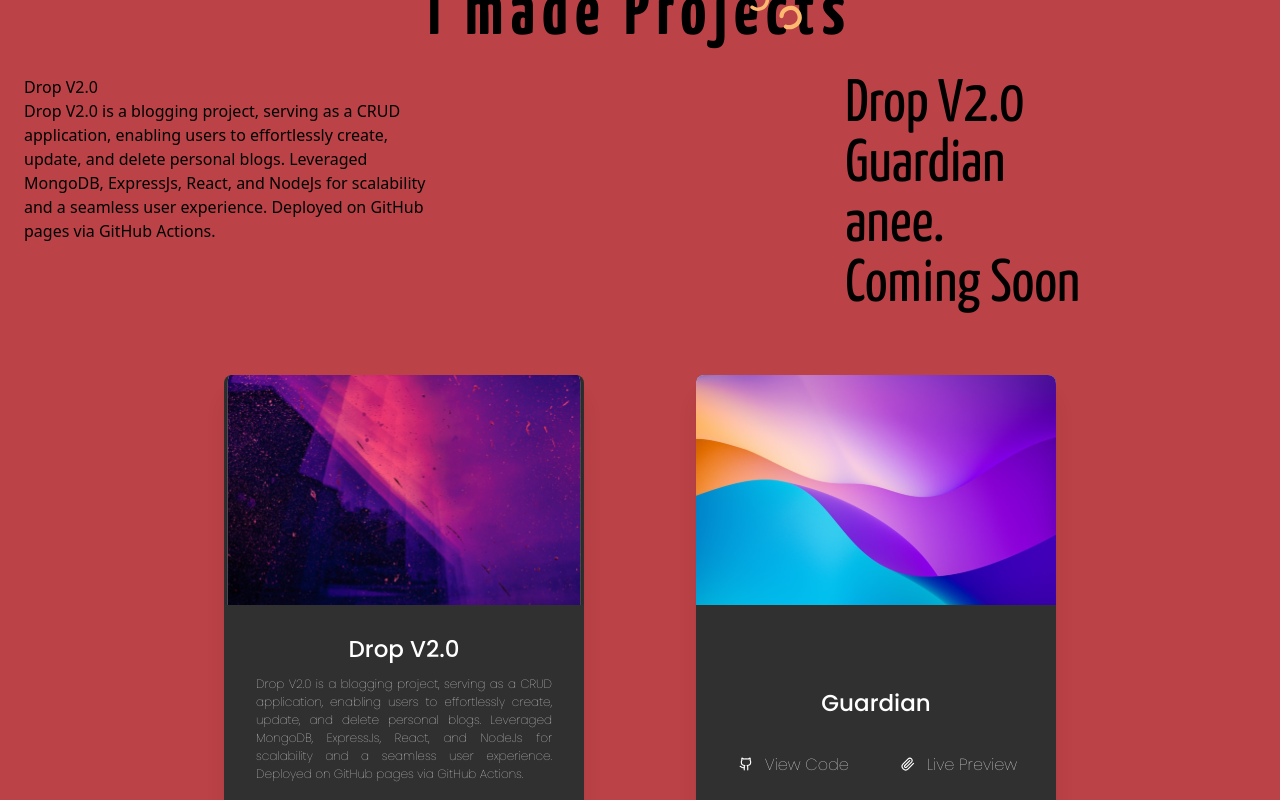
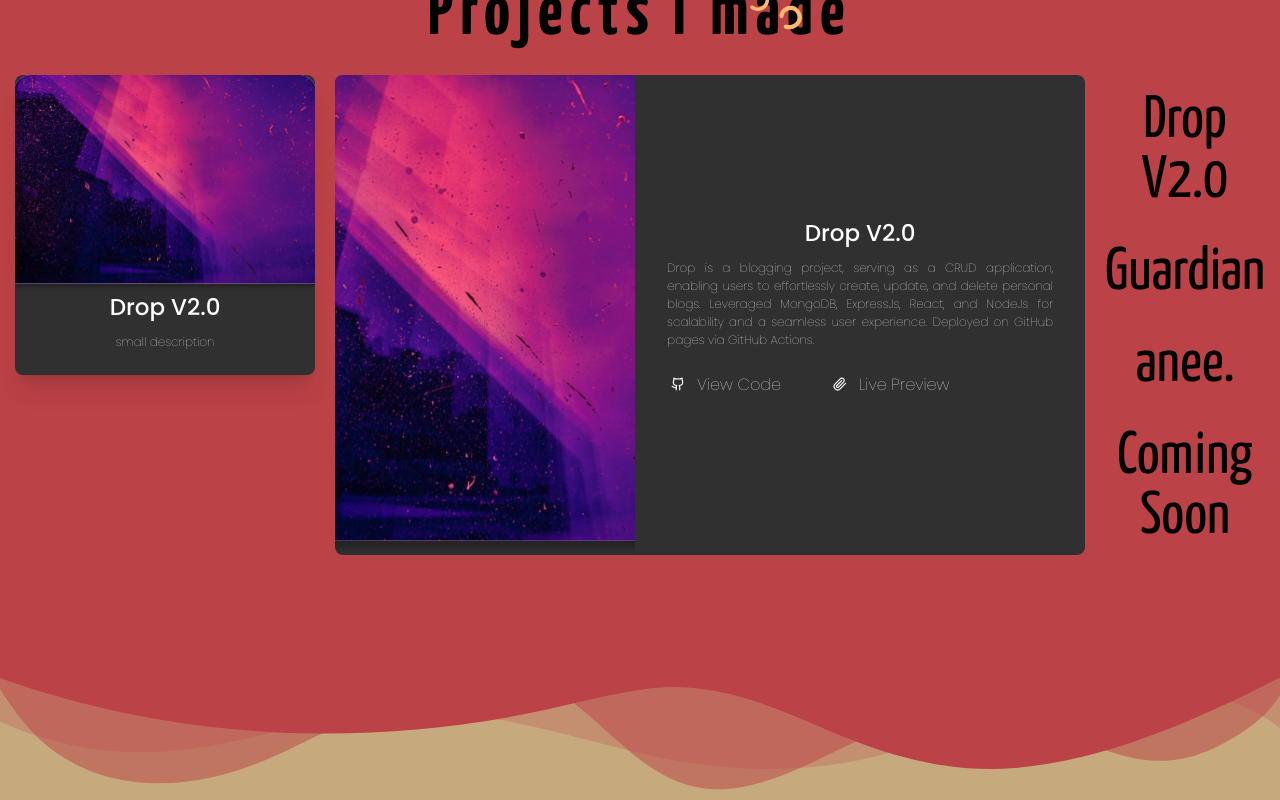
Before and after one commit to aneekamangal07/anee, a React (Create React App) app: page / in a window 1280 px wide. Shown: the part 2520-3320 px from the top of the page. Built offline with nearby package versions, Linux system fonts and the light colour scheme; a web font is replaced by a local one.

Commit message:
added projects section

```diff
--- a/src/components/Project.jsx
+++ b/src/components/Project.jsx
@@ -2,14 +2,14 @@
 import { Github, Paperclip } from "lucide-react";
 import { motion } from "framer-motion";
 
-const Project = ({ name, desc, image, video, url, gitUrl }) => {
+const Project = ({ name, image}) => {
   return (
     <div className="rounded-lg">
       <motion.section
-        whileHover={{ scale: 1.1 }}
+        whileHover={{ scale: 1.05 }}
         whileTap={{ scale: 0.9 }}
         transition={{ duration: 0.3 }}
-        className="bg-[#303030] w-[360px] h-[500px] object-fill shadow-xl flex flex-col rounded-lg "
+        className="bg-[#303030] w-[300px] h-[300px] object-fill shadow-xl flex flex-col rounded-lg "
       >
         <img
           src={image}
@@ -21,20 +21,8 @@
             {name}
           </h2>
           <p className="text-white p-8 pt-2 text-justify text-[12px] py-6">
-            {desc}
+            small description
           </p>
-          <div className="text-white px-8 pb-4 flex space-x-12">
-            <div className="flex space-x-2 ">
-              <Github className="h-[14px] w-[14px] m-1" />
-              <a href="" className="">
-                View Code
-              </a>
-            </div>
-            <div className="flex space-x-2">
-              <Paperclip className="h-[14px] w-[14px] m-1" />
-              <button>Live Preview</button>
-            </div>
-          </div>
         </div>
       </motion.section>
     </div>
--- /dev/null
+++ b/src/components/Project2.jsx
@@ -0,0 +1,44 @@
+import React from "react";
+import { Github, Paperclip } from "lucide-react";
+import { motion } from "framer-motion";
+
+const Project2 = ({ name, desc, image2, video, url, gitUrl }) => {
+  return (
+    <div className="">
+      <motion.section
+        // whileHover={{ scale: 1.05 }}
+        // whileTap={{ scale: 0.9 }}
+        // transition={{ duration: 0.3 }}
+        className="flex bg-[#303030] w-[750px] h-[480px] object-fill rounded-lg "
+      >
+        <img
+          src={image2}
+          alt={name}
+          className="w-[300px] h-[480px] object-cover rounded-l-lg"
+        />
+        <div className="m-auto font-c font-thin">
+          <h2 className="text-white text-center font-medium text-[23px]">
+            {name}
+          </h2>
+          <p className="text-white p-8 pt-2 text-justify text-[12px] py-6">
+            {desc}
+          </p>
+          <div className="text-white px-8 pb-4 flex space-x-12">
+            <div className="flex space-x-2 ">
+              <Github className="h-[14px] w-[14px] m-1" />
+              <a href={url} className="">
+                View Code
+              </a>
+            </div>
+            <div className="flex space-x-2">
+              <Paperclip className="h-[14px] w-[14px] m-1" />
+              <a href={gitUrl}>Live Preview</a>
+            </div>
+          </div>
+        </div>
+      </motion.section>
+    </div>
+  );
+};
+
+export default Project2;
--- a/src/components/Projects.jsx
+++ b/src/components/Projects.jsx
@@ -1,19 +1,25 @@
 import React, { useState } from "react";
 import { projectCards } from "../data/db";
 import Project from "./Project";
+import Project2 from "./Project2";
 import bubbles from "../images/scribbles/bubbles.svg";
 import { motion } from "framer-motion";
 
 const Projects = () => {
-  const [selectedProject, setSelectedProject] = useState([projectCards[0]]);
+  const [selectedProjectName, setSelectedProjectName] = useState(
+    projectCards[0].name
+  );
 
-  const handleProjectClick = (project) => {
-    setSelectedProject(project);
+  const handleProjectClick = (projectName) => {
+    setSelectedProjectName(projectName);
   };
 
+  const selectedProject = projectCards.find(
+    (project) => project.name === selectedProjectName
+  );
 
   return (
-    <div className="section bg-[#BB4247] w-full lg:h-[190vh] sm:h-[75vh]">
+    <div className="section bg-[#BB4247] w-full lg:h-[100vh] sm:h-[75vh]">
       {/* Curves */}
       <div class="custom-shape-divider-top-1689796911">
         <svg
@@ -44,33 +50,41 @@
           whileInView={{ opacity: 1 }}
           transition={{ duration: 1 }}
         >
-          I made Projects
+          Projects I made
         </motion.p>
       </div>
       {/* Projects */}
-      <div className="grid grid-cols-3 item-center justify-center p-6">
+      <div className="w-full flex item-center justify-center p-6">
         {/* Small Card */}
-        <div className="">
-          <h3>{projectCards[0].name}</h3>
-          <p>{projectCards[0].desc}</p>
+        <div className="flex-1">
+          <Project name={selectedProject.name} image={selectedProject.image} />
         </div>
         {/* Big Card */}
-        <div style={{ marginLeft: "20px" }}>
-          <h3>{selectedProject.name}</h3>
-          <p>{selectedProject.desc}</p>
+        <div className="mx-[20px] flex-2">
+          <Project2
+            name={selectedProject.name}
+            desc={selectedProject.desc}
+            image2={selectedProject.image2}
+            url={selectedProject.url}
+            gitUrl={selectedProject.gitUrl}
+          />
         </div>
         {/* Project Names */}
-        <div className="">
+        <div className="flex-1">
           {projectCards.map((project) => (
-            <div key={project.name} onClick={() => handleProjectClick(project)}>
-              <h3 className="font-e text-6xl cursor-pointer">{project.name}</h3>
+            <div
+              key={project.name}
+              onClick={() => handleProjectClick(project.name)}
+            >
+              <h3 className="font-e text-6xl cursor-pointer py-4 text-center">
+                {project.name}
+              </h3>
             </div>
           ))}
         </div>
       </div>
 
-
-      <div className="flex flex-col justify-center items-center py-4">
+      {/* <div className="flex flex-col justify-center items-center py-4">
         <section className={``}>
           <div className={`w-full py-[20px] px-4`}>
             <div className="max-w-[1240px] mx-auto grid md:grid-cols-2 gap-20 ">
@@ -82,7 +96,7 @@
             </div>
           </div>
         </section>
-      </div>
+      </div> */}
     </div>
   );
 };
--- a/src/data/db.js
+++ b/src/data/db.js
@@ -123,14 +123,16 @@
 export const projectCards = [
   {
     image: "/assets/p1.svg",
+    image2: "/assets/p1.svg",
     video: "/assets/ecell.jpg",
     name: "Drop V2.0",
     url: "",
     gitUrl: "",
-    desc: "Drop V2.0 is a blogging project, serving as a CRUD application, enabling users to effortlessly create, update, and delete personal blogs. Leveraged MongoDB, ExpressJs, React, and NodeJs for scalability and a seamless user experience. Deployed on GitHub pages via GitHub Actions.",
+    desc: "Drop is a blogging project, serving as a CRUD application, enabling users to effortlessly create, update, and delete personal blogs. Leveraged MongoDB, ExpressJs, React, and NodeJs for scalability and a seamless user experience. Deployed on GitHub pages via GitHub Actions.",
   },
   {
     image: "/assets/p2.svg",
+    image2: "/assets/p2.svg",
     video: "",
     name: "Guardian",
     url: "",
@@ -139,6 +141,7 @@
   },
   {
     image: "/assets/p3.svg",
+    image2: "/assets/p3.svg",
     video: "",
     name: "anee.",
     url: "",
@@ -147,6 +150,7 @@
   },
   {
     image: "/assets/p4.svg",
+    image2: "/assets/p4.svg",
     video: "",
     name: "Coming Soon",
     url: "",
```
